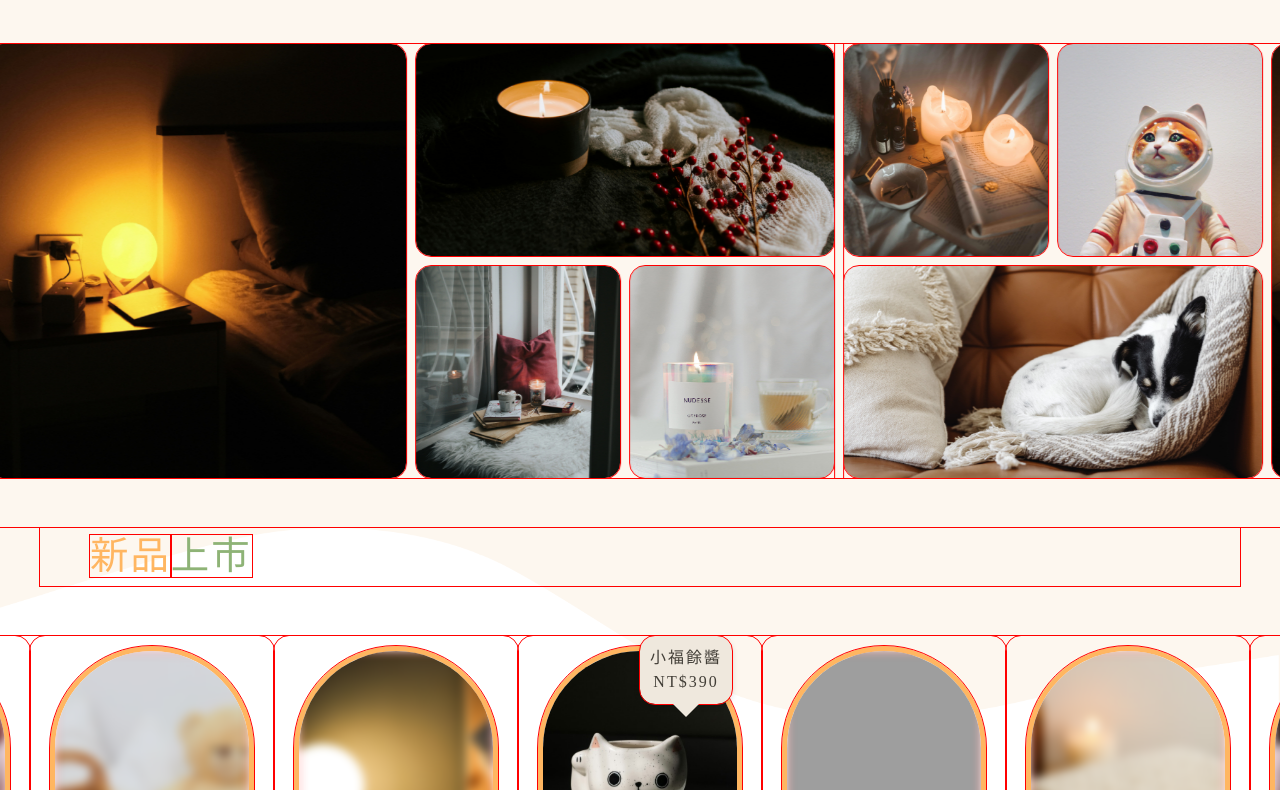
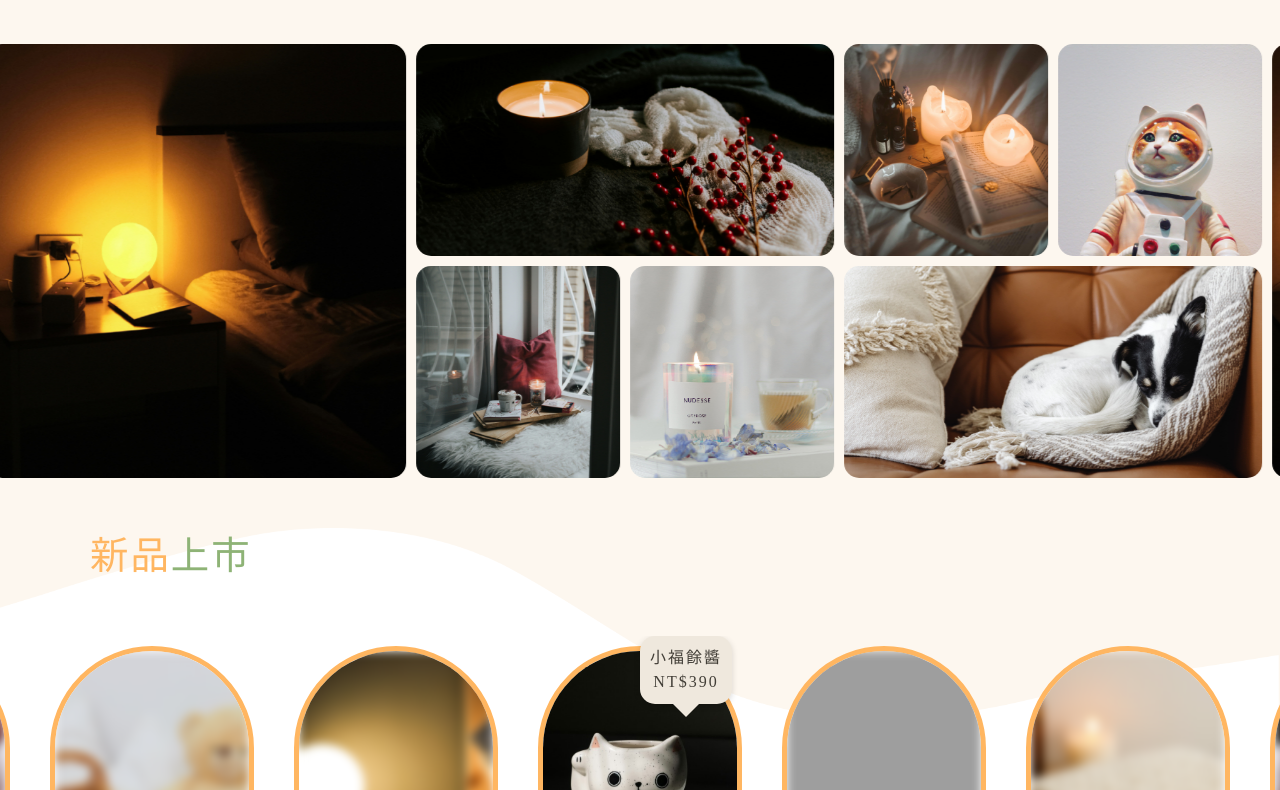
Before and after one commit to Amooo1122/dayday, a plain HTML site: page index.html in a window 1280 px wide. Shown: the part 276-1066 px from the top of the page. Drawn offline with nearby package versions, Linux system fonts and the light colour scheme; grey boxes are pictures that could not be loaded; a web font is replaced by a local one.

Commit message:
第二次修改

```diff
--- a/css/index.css
+++ b/css/index.css
@@ -1,7 +1,3 @@
-    *{
-        outline: 1px solid #f00;
-    }
-
     .slogan{
         margin:50px auto;
         text-align: center;
```
